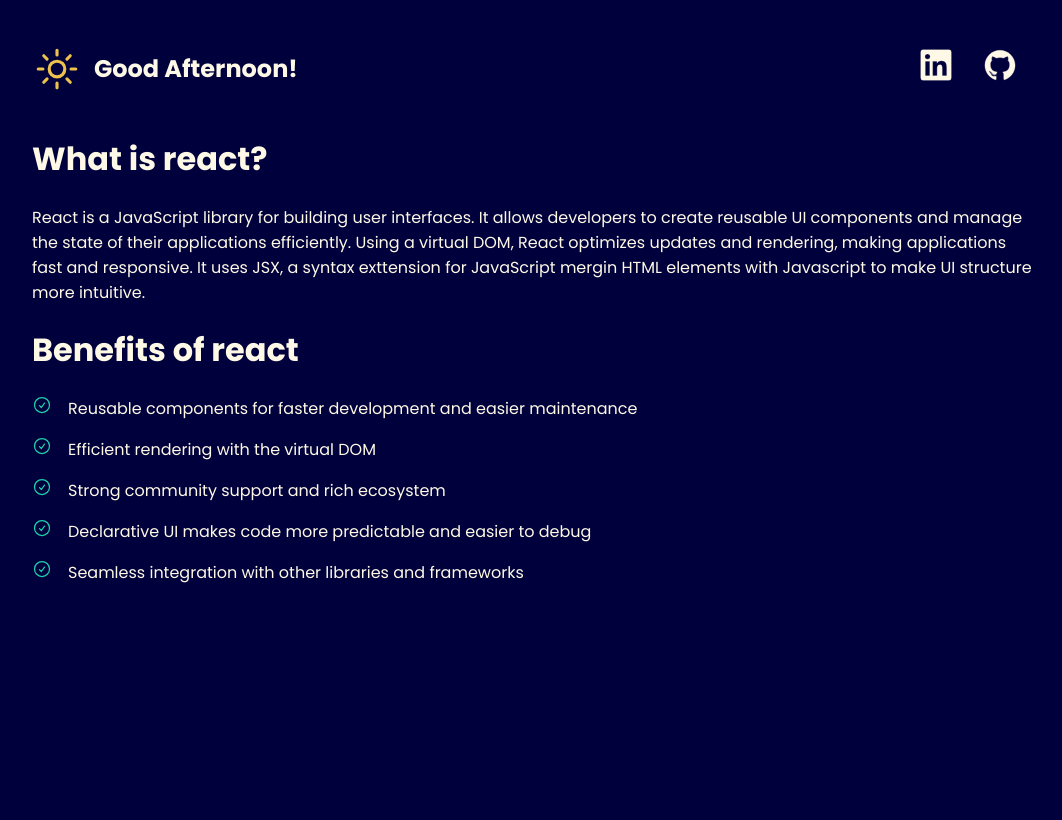
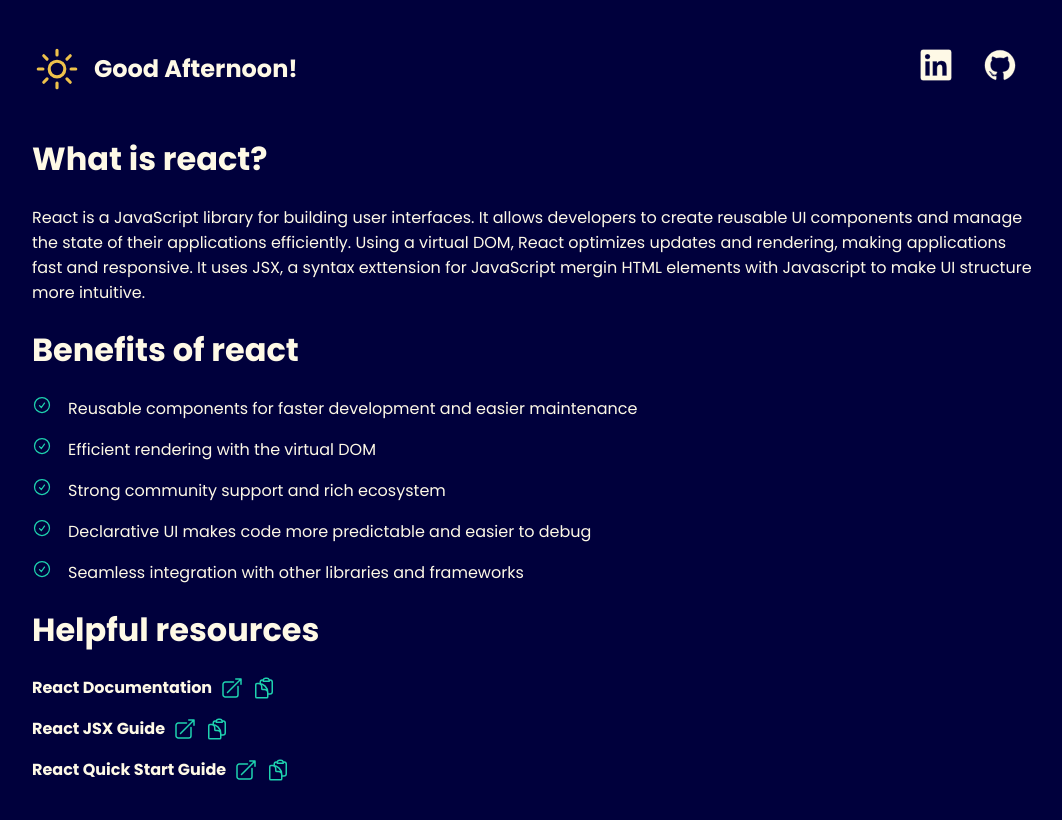
Before and after one commit to maxnchief/atlas-react-and-jsx, a React (Vite) app: page / in a window 1280 px wide. Shown: the top 820 px of the page, without its empty margins (108-1170 px from the left). Built offline with nearby package versions, Linux system fonts and the light colour scheme.

Commit message:
added coppying and link components while listing 3 helpful resources

```diff
--- a/src/App.jsx
+++ b/src/App.jsx
@@ -1,6 +1,6 @@
-
 import Header from "./components/Header.jsx";
 import Section from "./components/Section.jsx";
+import HelpfulResource from "./components/HelpfulResource.jsx";
 
 function App() {
   return (
@@ -20,6 +20,21 @@ function App() {
           <li>Seamless integration with other libraries and frameworks</li>
         </ul>
       </Section>
+
+      <Section title="Helpful resources">
+        <HelpfulResource
+          label="React Documentation"
+          link="https://react.dev/"
+        />
+        <HelpfulResource
+          label="React JSX Guide"
+          link="https://react.dev/learn/writing-markup-with-jsx"
+        />
+        <HelpfulResource
+          label="React Quick Start Guide"
+          link="https://react.dev/learn"
+        />
+      </Section>
     </div>
   );
 }
--- /dev/null
+++ b/src/components/CopyLink.jsx
@@ -0,0 +1,21 @@
+import copyImg from "../assets/copy.svg";
+
+function CopyLink({ link }) {
+  const handleCopy = () => {
+    if (navigator.clipboard) {
+      navigator.clipboard.writeText(link);
+    }
+  };
+
+  return (
+    <img
+      className="copy"
+      src={copyImg}
+      alt="Copy link"
+      style={{ width: 24, height: 24, cursor: "pointer" }}
+      onClick={handleCopy}
+    />
+  );
+}
+
+export default CopyLink;
--- a/src/components/Greeting.jsx
+++ b/src/components/Greeting.jsx
@@ -1,4 +1,3 @@
-import React from "react";
 import dayImg from "../assets/day.svg";
 import eveningImg from "../assets/evening.svg";
 import nightImg from "../assets/night.svg";
--- a/src/components/Header.jsx
+++ b/src/components/Header.jsx
@@ -1,4 +1,3 @@
-import React from "react";
 import Greeting from "./Greeting.jsx";
 import SocialLinks from "./SocialLinks.jsx";
 
--- /dev/null
+++ b/src/components/HelpfulResource.jsx
@@ -0,0 +1,14 @@
+import OpenLink from "./OpenLink.jsx";
+import CopyLink from "./CopyLink.jsx";
+
+function HelpfulResource({ link, label }) {
+  return (
+    <div className="helpful-resource">
+      {label}
+      <OpenLink link={link} />
+      <CopyLink link={link} />
+    </div>
+  );
+}
+
+export default HelpfulResource;
--- /dev/null
+++ b/src/components/OpenLink.jsx
@@ -0,0 +1,11 @@
+import openImg from "../assets/open.svg";
+
+function OpenLink({ link }) {
+  return (
+    <a href={link} target="_blank" rel="noopener noreferrer">
+      <img src={openImg} alt="Open link" style={{ width: 24, height: 24 }} />
+    </a>
+  );
+}
+
+export default OpenLink;
--- a/src/components/Section.jsx
+++ b/src/components/Section.jsx
@@ -1,5 +1,3 @@
-import React from "react";
-
 function Section({ title, children }) {
   return (
     <div className="section">
--- a/src/components/SocialLinks.jsx
+++ b/src/components/SocialLinks.jsx
@@ -1,4 +1,3 @@
-import React from "react";
 import linkedinImg from "../assets/linkedin.svg";
 import githubImg from "../assets/github.svg";
 
--- a/src/main.jsx
+++ b/src/main.jsx
@@ -1,5 +1,3 @@
-
-import React from "react";
 import { createRoot } from "react-dom/client";
 import App from "./App.jsx";
 import "./index.css";
```
